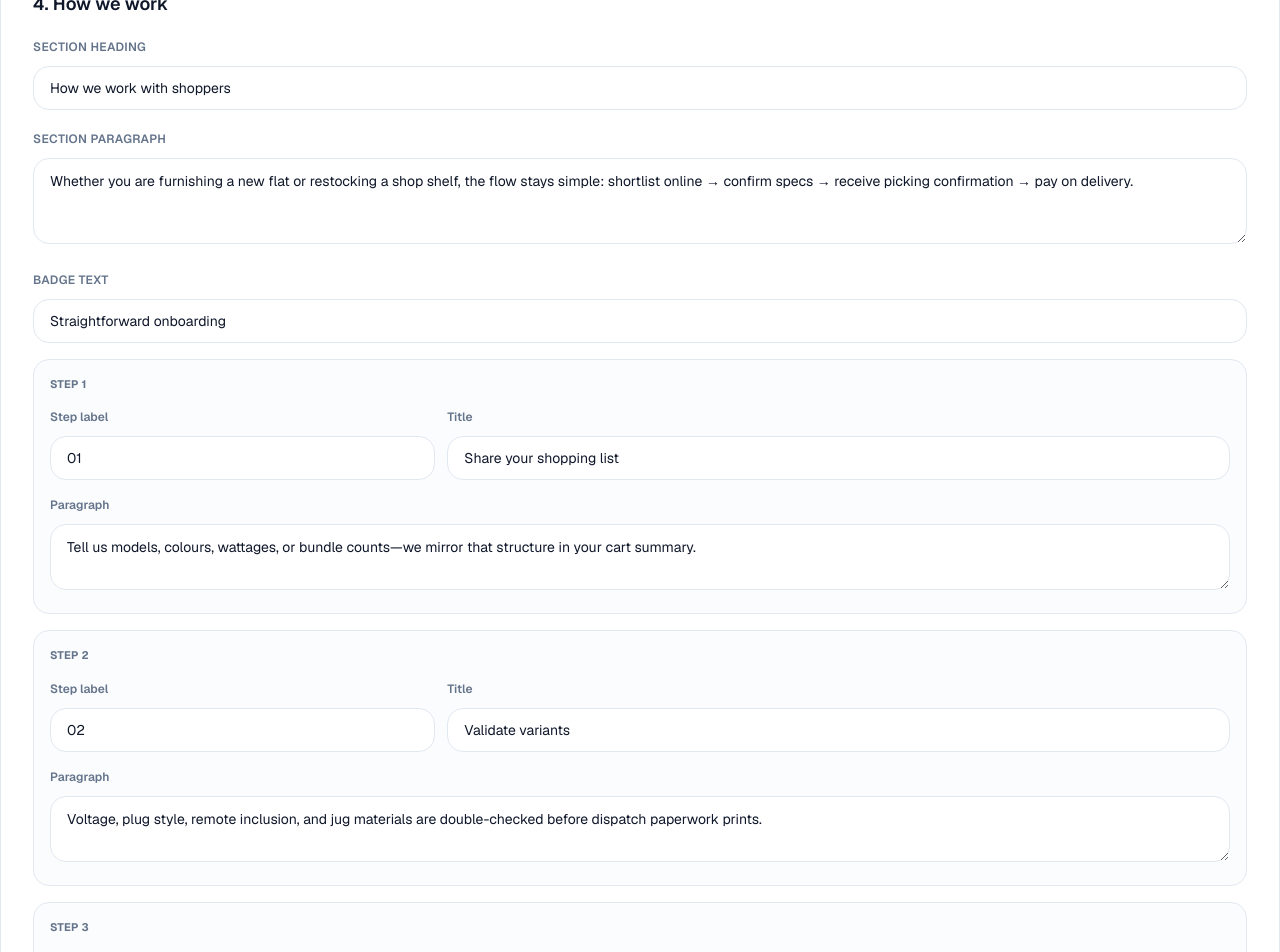
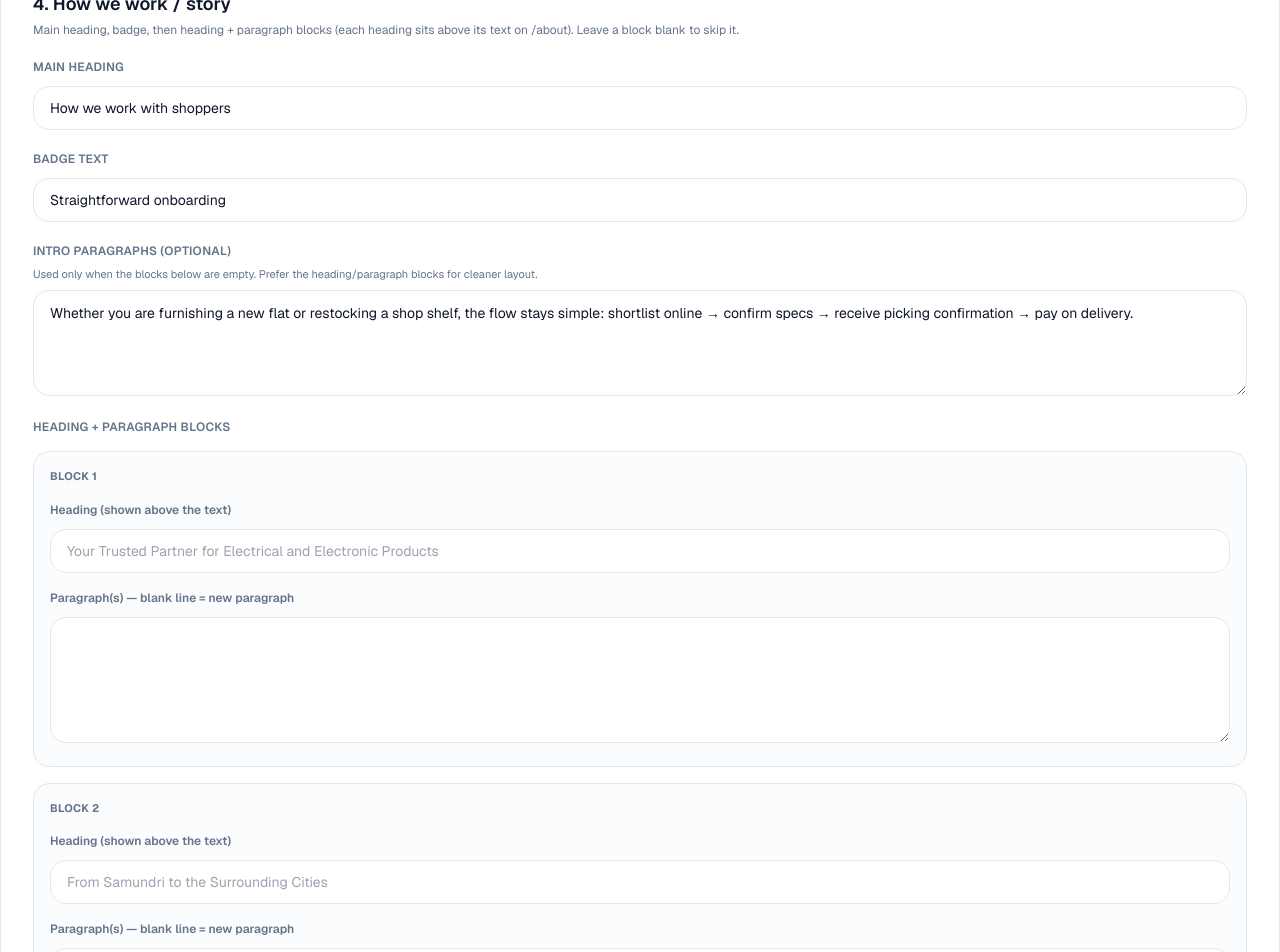
Before and after one commit to asim007464/asadwebsite, a Next.js app: page /admin/about-content in a window 1280 px wide. Shown: the part 2980-3932 px from the top of the page. Built offline with nearby package versions, Linux system fonts and the light colour scheme; no server answers; the database is empty.

Commit message:
Improve About leadership and story layout for admin edits.
Center team cards and story copy, add How-we-work heading blocks, and drop invalid form encType on server actions.

```diff
--- a/src/app/about/page.tsx
+++ b/src/app/about/page.tsx
@@ -9,6 +9,7 @@ import {
 } from "@/lib/banner-height";
 import { resolveBannerImages } from "@/lib/banner-images";
 import { SITE_SHOP_NAME } from "@/lib/site-brand";
+import { splitProseSections } from "@/lib/split-prose";
 import { getStorefrontPayload } from "@/lib/storefront";
 
 export const dynamic = "force-dynamic";
@@ -164,21 +165,16 @@ export default async function AboutPage() {
         </div>
 
         {team.length ? (
-          <div
-            className={`mt-10 grid gap-10 sm:mt-12 sm:gap-12 ${
-              team.length === 1
-                ? "mx-auto max-w-sm"
-                : team.length === 2
-                  ? "mx-auto max-w-3xl sm:grid-cols-2"
-                  : "sm:grid-cols-2 lg:grid-cols-4"
-            }`}
-          >
+          <div className="mx-auto mt-10 flex max-w-5xl flex-wrap justify-center gap-x-10 gap-y-12 sm:mt-12 sm:gap-x-14">
             {team.map((m) => {
               const photo = (m.imageUrl ?? "").trim();
               const usePhoto =
                 photo.startsWith("https://") || (photo.startsWith("/") && photo.length > 1);
               return (
-                <article key={m.name} className="flex flex-col items-center text-center">
+                <article
+                  key={m.name}
+                  className="flex w-[11.5rem] flex-col items-center text-center sm:w-[13rem]"
+                >
                   <div className="relative h-36 w-36 overflow-hidden rounded-full bg-slate-100 ring-2 ring-amber-200/80 sm:h-40 sm:w-40">
                     {usePhoto ? (
                       <SafeRemoteImage src={photo} alt={m.name} fill className="object-cover" sizes="160px" />
@@ -192,7 +188,7 @@ export default async function AboutPage() {
                   <p className="mt-1 text-[11px] font-semibold uppercase tracking-[0.16em] text-slate-500">
                     {m.role}
                   </p>
-                  <p className="mt-3 max-w-xs text-sm leading-relaxed text-slate-600">{m.note}</p>
+                  <p className="mt-3 max-w-[14rem] text-sm leading-relaxed text-slate-600">{m.note}</p>
                 </article>
               );
             })}
@@ -231,9 +227,9 @@ export default async function AboutPage() {
         </div>
 
         {storyBlocks.length ? (
-          <div className="mx-auto mt-10 max-w-3xl space-y-8 sm:mt-12">
+          <div className="mx-auto mt-10 max-w-3xl space-y-8 text-center sm:mt-12">
             {storyBlocks.map((block, i) => (
-              <div key={`${i}-${block.title}`} className="text-center sm:text-left">
+              <div key={`${i}-${block.title}`}>
                 <h3 className="text-lg font-semibold tracking-tight text-slate-900 sm:text-xl">{block.title}</h3>
                 <p className="mt-2 text-sm leading-relaxed text-slate-600 sm:text-[15px]">{block.body}</p>
               </div>
@@ -242,25 +238,63 @@ export default async function AboutPage() {
         ) : null}
       </section>
 
-      <section className="mt-14 rounded-3xl border border-blue-100 bg-white p-8 shadow-sm sm:mt-16">
-        <div className="flex flex-col gap-3 sm:flex-row sm:items-end sm:justify-between">
-          <div>
-            <h2 className="text-xl font-semibold tracking-tight text-slate-900">
-              {storefront.aboutHowTitle?.trim() || "How we work with shoppers"}
-            </h2>
-            <p className="mt-2 max-w-3xl text-sm leading-relaxed text-slate-600">
-              {storefront.aboutHowLead?.trim() || ""}
-            </p>
-          </div>
+      <section className="mt-14 w-full rounded-3xl border border-blue-100 bg-white p-5 shadow-sm sm:mt-16 sm:p-6 lg:p-8">
+        <div className="flex flex-col gap-3 sm:flex-row sm:items-start sm:justify-between sm:gap-6">
+          <h2 className="min-w-0 flex-1 text-xl font-semibold tracking-tight text-slate-900 sm:text-2xl lg:text-3xl lg:leading-snug">
+            {storefront.aboutHowTitle?.trim() || "How we work with shoppers"}
+          </h2>
           {storefront.aboutHowBadge?.trim() ? (
-            <div className="rounded-full bg-blue-50 px-4 py-2 text-xs font-semibold text-blue-900 ring-1 ring-blue-100">
+            <div className="shrink-0 self-start rounded-full bg-blue-50 px-4 py-2 text-xs font-semibold text-blue-900 ring-1 ring-blue-100">
               {storefront.aboutHowBadge.trim()}
             </div>
           ) : null}
         </div>
 
+        {(() => {
+          const howBlocks = (storefront.aboutHowBlocks ?? []).filter((b) => b.body?.trim());
+          const fromLead = splitProseSections(storefront.aboutHowLead?.trim() || "");
+          const fromBlocks = howBlocks.map((b) => {
+            const paras = b.body
+              .replace(/\r\n/g, "\n")
+              .split(/\n{2,}/)
+              .map((p) => p.replace(/\n+/g, " ").trim())
+              .filter(Boolean);
+            return {
+              heading: b.title?.trim() || undefined,
+              paragraphs: paras.length ? paras : [b.body.trim()],
+            };
+          });
+          // Admin blocks take priority; otherwise use the intro textarea (supports ## headings).
+          const sections = fromBlocks.length > 0 ? fromBlocks : fromLead;
+          if (!sections.length) return null;
+          return (
+            <div className="mt-6 w-full space-y-8 sm:mt-8">
+              {sections.map((sec, i) => (
+                <div key={`how-sec-${i}`} className="w-full border-t border-slate-100 pt-6 first:border-t-0 first:pt-0">
+                  {sec.heading ? (
+                    <h3 className="text-base font-semibold tracking-tight text-slate-900 sm:text-lg">
+                      {sec.heading}
+                    </h3>
+                  ) : null}
+                  <div
+                    className={`w-full space-y-3 text-sm leading-relaxed text-slate-600 sm:text-[15px] sm:leading-7 ${
+                      sec.heading ? "mt-3" : ""
+                    }`}
+                  >
+                    {sec.paragraphs.map((p, j) => (
+                      <p key={j} className="w-full max-w-none">
+                        {p}
+                      </p>
+                    ))}
+                  </div>
+                </div>
+              ))}
+            </div>
+          );
+        })()}
+
         {howSteps.length ? (
-          <ol className="mt-8 grid gap-4 md:grid-cols-3">
+          <ol className="mt-8 grid w-full gap-4 sm:mt-10 sm:grid-cols-2 lg:grid-cols-3">
             {howSteps.map((item) => (
               <li key={`${item.step}-${item.title}`} className="rounded-2xl border border-slate-200 bg-slate-50 p-5">
                 <div className="text-xs font-semibold uppercase tracking-wide text-blue-700">{item.step}</div>
--- a/src/app/admin/about-content/page.tsx
+++ b/src/app/admin/about-content/page.tsx
@@ -3,6 +3,7 @@ import { updateAboutPageContent } from "@/app/admin/actions";
 import { BannerHeightsPair } from "@/components/admin/BannerHeightsPair";
 import { BannerResponsiveImageFields } from "@/components/admin/BannerResponsiveImageFields";
 import { StorefrontImageUploadField } from "@/components/admin/StorefrontImageUploadField";
+import { SafeRemoteImage } from "@/components/SafeRemoteImage";
 import {
   clampBannerHeightPx,
   DEFAULT_ABOUT_BANNER_HEIGHT_MOBILE_PX,
@@ -32,6 +33,7 @@ export default async function AdminAboutContentPage({
   const chips = storefront.aboutChips ?? [];
   const values = storefront.aboutValues ?? [];
   const steps = storefront.aboutHowSteps ?? [];
+  const howBlocks = storefront.aboutHowBlocks ?? [];
   const team = storefront.aboutTeam ?? [];
   const storyBlocks = storefront.aboutStoryBlocks ?? [];
   const bannerHeight = clampBannerHeightPx(
@@ -77,11 +79,7 @@ export default async function AdminAboutContentPage({
           </div>
         ) : null}
 
-        <form
-          action={updateAboutPageContent}
-          encType="multipart/form-data"
-          className="mt-8 space-y-10 border-t border-slate-100 pt-8"
-        >
+        <form action={updateAboutPageContent} className="mt-8 space-y-10 border-t border-slate-100 pt-8">
           <section className="space-y-5">
             <div>
               <h2 className="text-lg font-semibold text-slate-900">1. Banner image &amp; height</h2>
@@ -252,29 +250,79 @@ export default async function AdminAboutContentPage({
 
           <section className="space-y-4 border-t border-slate-100 pt-8">
             <div>
-              <h2 className="text-lg font-semibold text-slate-900">4. How we work</h2>
+              <h2 className="text-lg font-semibold text-slate-900">4. How we work / story</h2>
+              <p className="mt-1 text-xs text-slate-500">
+                Main heading, badge, then heading + paragraph blocks (each heading sits above its text on /about). Leave
+                a block blank to skip it.
+              </p>
             </div>
             <div>
-              <label className="text-xs font-semibold uppercase tracking-wide text-slate-500">Section heading</label>
-              <input name="about_how_title" defaultValue={storefront.aboutHowTitle} className={inputClass} />
-            </div>
-            <div>
-              <label className="text-xs font-semibold uppercase tracking-wide text-slate-500">Section paragraph</label>
-              <textarea
-                name="about_how_lead"
-                rows={3}
-                defaultValue={storefront.aboutHowLead}
-                className={textareaClass}
+              <label className="text-xs font-semibold uppercase tracking-wide text-slate-500">Main heading</label>
+              <input
+                name="about_how_title"
+                defaultValue={storefront.aboutHowTitle}
+                className={inputClass}
+                placeholder="Powering Homes and Businesses Since 2001"
               />
             </div>
             <div>
               <label className="text-xs font-semibold uppercase tracking-wide text-slate-500">Badge text</label>
               <input name="about_how_badge" defaultValue={storefront.aboutHowBadge} className={inputClass} />
             </div>
+            <div>
+              <label className="text-xs font-semibold uppercase tracking-wide text-slate-500">
+                Intro paragraphs (optional)
+              </label>
+              <p className="mt-1 text-[11px] text-slate-500">
+                Used only when the blocks below are empty. Prefer the heading/paragraph blocks for cleaner layout.
+              </p>
+              <textarea
+                name="about_how_lead"
+                rows={4}
+                defaultValue={storefront.aboutHowLead}
+                className={textareaClass}
+              />
+            </div>
+            <div className="space-y-4">
+              <p className="text-xs font-semibold uppercase tracking-wide text-slate-500">
+                Heading + paragraph blocks
+              </p>
+              {[0, 1, 2, 3, 4, 5].map((i) => (
+                <div key={i} className="grid gap-3 rounded-2xl border border-slate-200 bg-slate-50/60 p-4">
+                  <div className="text-[11px] font-bold uppercase tracking-wide text-slate-500">Block {i + 1}</div>
+                  <div>
+                    <label className="text-xs font-semibold text-slate-500">Heading (shown above the text)</label>
+                    <input
+                      name={`about_how_block_${i}_title`}
+                      defaultValue={howBlocks[i]?.title ?? ""}
+                      className={inputClass}
+                      placeholder={
+                        i === 0
+                          ? "Your Trusted Partner for Electrical and Electronic Products"
+                          : i === 1
+                            ? "From Samundri to the Surrounding Cities"
+                            : ""
+                      }
+                    />
+                  </div>
+                  <div>
+                    <label className="text-xs font-semibold text-slate-500">
+                      Paragraph(s) — blank line = new paragraph
+                    </label>
+                    <textarea
+                      name={`about_how_block_${i}_body`}
+                      rows={5}
+                      defaultValue={howBlocks[i]?.body ?? ""}
+                      className={textareaClass}
+                    />
+                  </div>
+                </div>
+              ))}
+            </div>
             {[0, 1, 2].map((i) => (
               <div key={i} className="grid gap-3 rounded-2xl border border-slate-200 bg-slate-50/60 p-4 sm:grid-cols-3">
                 <div className="sm:col-span-3 text-[11px] font-bold uppercase tracking-wide text-slate-500">
-                  Step {i + 1}
+                  Step card {i + 1}
                 </div>
                 <div>
                   <label className="text-xs font-semibold text-slate-500">Step label</label>
@@ -353,10 +401,50 @@ export default async function AdminAboutContentPage({
                 />
               </div>
             </div>
-            {[0, 1, 2, 3].map((i) => (
-              <div key={i} className="grid gap-3 rounded-2xl border border-slate-200 bg-slate-50/60 p-4 sm:grid-cols-2">
+            {[0, 1, 2, 3].map((i) => {
+              const photo = (team[i]?.imageUrl ?? "").trim();
+              const hasPhoto =
+                photo.startsWith("https://") || (photo.startsWith("/") && photo.length > 1);
+              return (
+                <div
+                  key={i}
+                  className="grid gap-3 rounded-2xl border border-slate-200 bg-slate-50/60 p-4 sm:grid-cols-2"
+                >
                   <div className="sm:col-span-2 text-[11px] font-bold uppercase tracking-wide text-slate-500">
                     Person {i + 1}
+                  </div>
+                  <div className="sm:col-span-2 flex flex-col items-center gap-3 rounded-2xl border border-dashed border-slate-200 bg-white p-4 sm:flex-row sm:items-start">
+                    <div className="relative h-24 w-24 shrink-0 overflow-hidden rounded-full bg-blue-50 ring-2 ring-amber-200/80">
+                      {hasPhoto ? (
+                        <SafeRemoteImage src={photo} alt="" fill className="object-cover" sizes="96px" />
+                      ) : (
+                        <div className="flex h-full w-full items-center justify-center text-sm font-bold text-blue-800">
+                          {(team[i]?.initials ?? "?").slice(0, 2)}
+                        </div>
+                      )}
+                    </div>
+                    <div className="min-w-0 flex-1 w-full">
+                      <p className="text-xs font-semibold text-slate-700">Profile photo (circular on /about)</p>
+                      <p className="mt-1 text-[11px] text-slate-500">
+                        Upload a square photo, or paste an image URL. Initials show if no photo is set.
+                      </p>
+                      <input
+                        name={`about_team_${i}_image`}
+                        defaultValue={team[i]?.imageUrl ?? ""}
+                        className={inputClass}
+                        placeholder="https://… or /photo.jpg"
+                      />
+                      <label className="mt-3 block text-[11px] font-semibold uppercase tracking-wide text-slate-500">
+                        Upload from computer
+                      </label>
+                      <input
+                        name={`about_team_${i}_image_file`}
+                        type="file"
+                        accept="image/jpeg,image/png,image/webp,image/gif,.jpg,.jpeg,.png,.webp,.gif"
+                        className={ADMIN_IMAGE_FILE_INPUT_CLASS}
+                      />
+                      <p className="mt-1 text-[11px] text-slate-500">{ADMIN_IMAGE_UPLOAD_HINT}</p>
+                    </div>
                   </div>
                   <div>
                     <label className="text-xs font-semibold text-slate-500">Name</label>
@@ -384,27 +472,9 @@ export default async function AdminAboutContentPage({
                       className={textareaClass}
                     />
                   </div>
-                <div className="sm:col-span-2">
-                  <label className="text-xs font-semibold text-slate-500">Photo URL</label>
-                  <input
-                    name={`about_team_${i}_image`}
-                    defaultValue={team[i]?.imageUrl ?? ""}
-                    className={inputClass}
-                    placeholder="https://… or /photo.jpg"
-                  />
-                  <label className="mt-3 block text-[11px] font-semibold uppercase tracking-wide text-slate-500">
-                    Or upload photo
-                  </label>
-                  <input
-                    name={`about_team_${i}_image_file`}
-                    type="file"
-                    accept="image/jpeg,image/png,image/webp,image/gif,.jpg,.jpeg,.png,.webp,.gif"
-                    className={ADMIN_IMAGE_FILE_INPUT_CLASS}
-                  />
-                  <p className="mt-1 text-[11px] text-slate-500">{ADMIN_IMAGE_UPLOAD_HINT}</p>
                 </div>
-              </div>
-            ))}
+              );
+            })}
           </section>
 
           <section className="space-y-4 border-t border-slate-100 pt-8">
--- a/src/app/admin/contact-content/page.tsx
+++ b/src/app/admin/contact-content/page.tsx
@@ -52,11 +52,7 @@ export default async function AdminContactContentPage({
           </div>
         ) : null}
 
-        <form
-          action={updateContactPageContent}
-          encType="multipart/form-data"
-          className="mt-8 space-y-10 border-t border-slate-100 pt-8"
-        >
+        <form action={updateContactPageContent} className="mt-8 space-y-10 border-t border-slate-100 pt-8">
           <section className="space-y-5">
             <div>
               <h2 className="text-lg font-semibold text-slate-900">1. Top intro</h2>
--- /dev/null
+++ b/src/lib/split-prose.ts
@@ -0,0 +1,77 @@
+/** One heading (optional) + one or more body paragraphs. */
+export type ProseSection = { heading?: string; paragraphs: string[] };
+
+/**
+ * Split admin free-text into readable sections.
+ * Supports `## Heading` markers and blank-line paragraph breaks.
+ */
+export function splitProseSections(raw: string): ProseSection[] {
+  const text = raw.replace(/\r\n/g, "\n").trim();
+  if (!text) return [];
+
+  const chunks = text.split(/\n(?=##\s*)/);
+  const sections: ProseSection[] = [];
+
+  for (const chunk of chunks) {
+    const trimmed = chunk.trim();
+    if (!trimmed) continue;
+
+    const headingMatch = trimmed.match(/^##\s*([\s\S]+)$/);
+    if (headingMatch) {
+      const rest = headingMatch[1].trim();
+      let heading = "";
+      let body = "";
+      if (rest.includes("\n")) {
+        const nl = rest.indexOf("\n");
+        heading = rest.slice(0, nl).trim().replace(/[.。]+$/, "");
+        body = rest.slice(nl + 1).trim();
+      } else {
+        // `## Title. More body…` on one line — first sentence becomes the heading.
+        const inline = rest.match(/^(.{8,100}?[.!?])\s+([\s\S]+)$/);
+        if (inline) {
+          heading = inline[1].trim().replace(/[.!?]+$/, "");
+          body = inline[2].trim();
+        } else {
+          heading = rest.replace(/[.。]+$/, "");
+        }
+      }
+      const paragraphs = splitParagraphs(body);
+      sections.push(paragraphs.length ? { heading, paragraphs } : { heading, paragraphs: [] });
+      continue;
+    }
+
+    const paragraphs = splitParagraphs(trimmed);
+    if (paragraphs.length) sections.push({ paragraphs });
+  }
+
+  return sections;
+}
+
+function splitParagraphs(body: string): string[] {
+  const byBlank = body
+    .split(/\n{2,}/)
+    .map((p) => p.replace(/\n+/g, " ").trim())
+    .filter(Boolean);
+
+  if (byBlank.length > 1) return byBlank;
+  if (!byBlank.length) return [];
+
+  const single = byBlank[0];
+  // Long wall of text → soft-split every ~2–3 sentences for readability.
+  if (single.length < 320) return [single];
+
+  const sentences = single.match(/[^.!?]+[.!?]+|[^.!?]+$/g) ?? [single];
+  const groups: string[] = [];
+  let buf = "";
+  for (const s of sentences) {
+    const next = `${buf}${s}`.trim();
+    if (buf && next.length > 280) {
+      groups.push(buf.trim());
+      buf = s;
+    } else {
+      buf = next + (s.endsWith(" ") ? "" : " ");
+    }
+  }
+  if (buf.trim()) groups.push(buf.trim());
+  return groups.length ? groups : [single];
+}
--- a/src/lib/storefront.ts
+++ b/src/lib/storefront.ts
@@ -97,6 +97,8 @@ export type StorefrontPayload = {
   aboutHowTitle?: string;
   aboutHowLead?: string;
   aboutHowBadge?: string;
+  /** Extra heading + paragraph blocks under the How we work intro. */
+  aboutHowBlocks?: AboutStoryBlock[];
   aboutHowSteps?: AboutWorkStep[];
   aboutTeamEyebrow?: string;
   aboutTeamTitle?: string;
@@ -250,6 +252,7 @@ export const DEFAULT_STOREFRONT: StorefrontPayload & { socialLinks: SocialLinkRo
   aboutHowLead:
     "Whether you are furnishing a new flat or restocking a shop shelf, the flow stays simple: shortlist online → confirm specs → receive picking confirmation → pay on delivery.",
   aboutHowBadge: "Straightforward onboarding",
+  aboutHowBlocks: [],
   aboutHowSteps: [
     {
       step: "01",
@@ -462,6 +465,22 @@ function normalizeAboutStoryBlocks(raw: unknown): AboutStoryBlock[] {
   return out.length ? out : (DEFAULT_STOREFRONT.aboutStoryBlocks ?? []);
 }
 
+/** Empty array is valid (no extra blocks) — do not force defaults. */
+function normalizeAboutHowBlocks(raw: unknown): AboutStoryBlock[] {
+  if (!Array.isArray(raw)) return DEFAULT_STOREFRONT.aboutHowBlocks ?? [];
+  const out: AboutStoryBlock[] = [];
+  for (const v of raw) {
+    if (!v || typeof v !== "object") continue;
+    const o = v as Record<string, unknown>;
+    const title = String(o.title ?? "").trim();
+    const body = String(o.body ?? "").trim();
+    if (!body) continue;
+    out.push({ title, body });
+    if (out.length >= 12) break;
+  }
+  return out;
+}
+
 export async function getStorefrontPayload(): Promise<ResolvedStorefront> {
   // Always read live admin edits — never serve a build-time / cached snapshot.
   noStore();
@@ -523,6 +542,7 @@ export async function getStorefrontPayload(): Promise<ResolvedStorefront> {
       heroHeightMobilePx,
       aboutValues: normalizeAboutValues(patch.aboutValues),
       aboutHowSteps: normalizeAboutHowSteps(patch.aboutHowSteps),
+      aboutHowBlocks: normalizeAboutHowBlocks(patch.aboutHowBlocks),
       aboutTeam: normalizeAboutTeam(patch.aboutTeam),
       aboutStoryBlocks: normalizeAboutStoryBlocks(patch.aboutStoryBlocks),
       faqs: normalizeFaqs(patch.faqs),
```
Also changed, not shown: src/app/admin/actions.ts (+9 -1 lines). Lines whose indentation alone changed are shown as unchanged.
